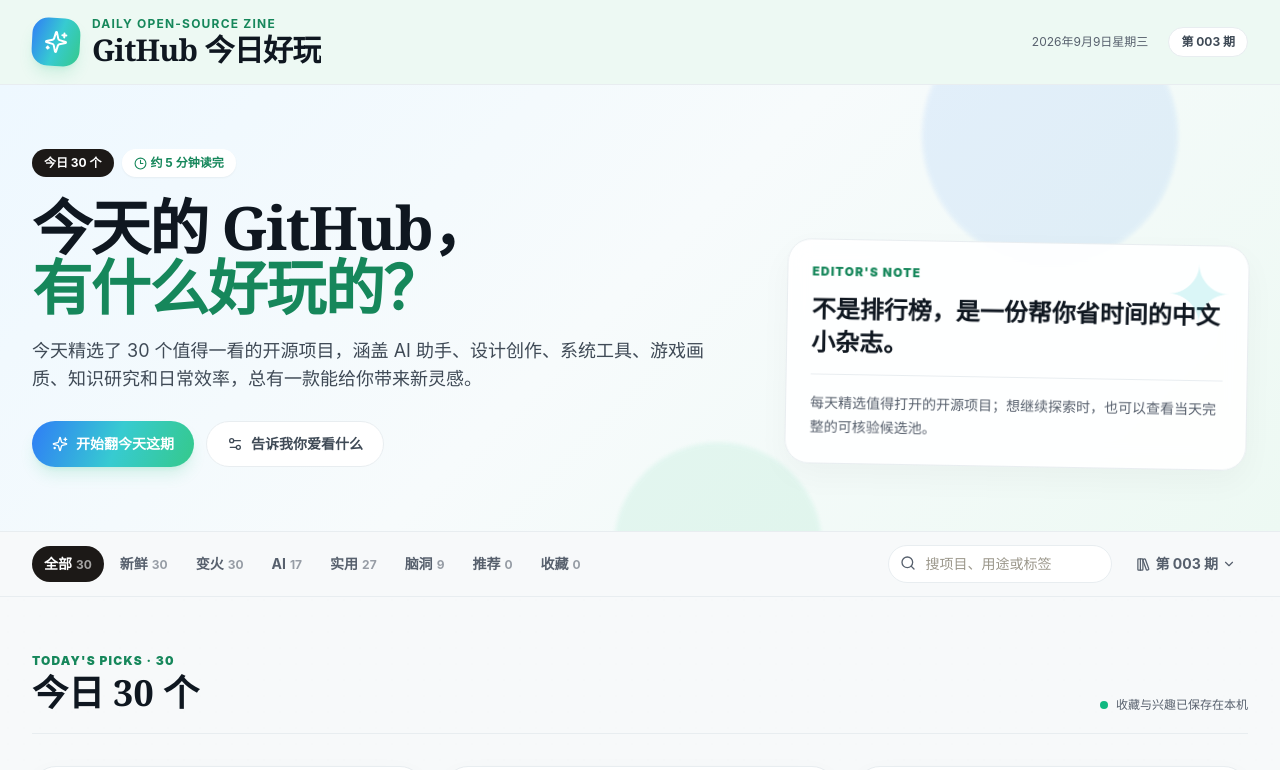
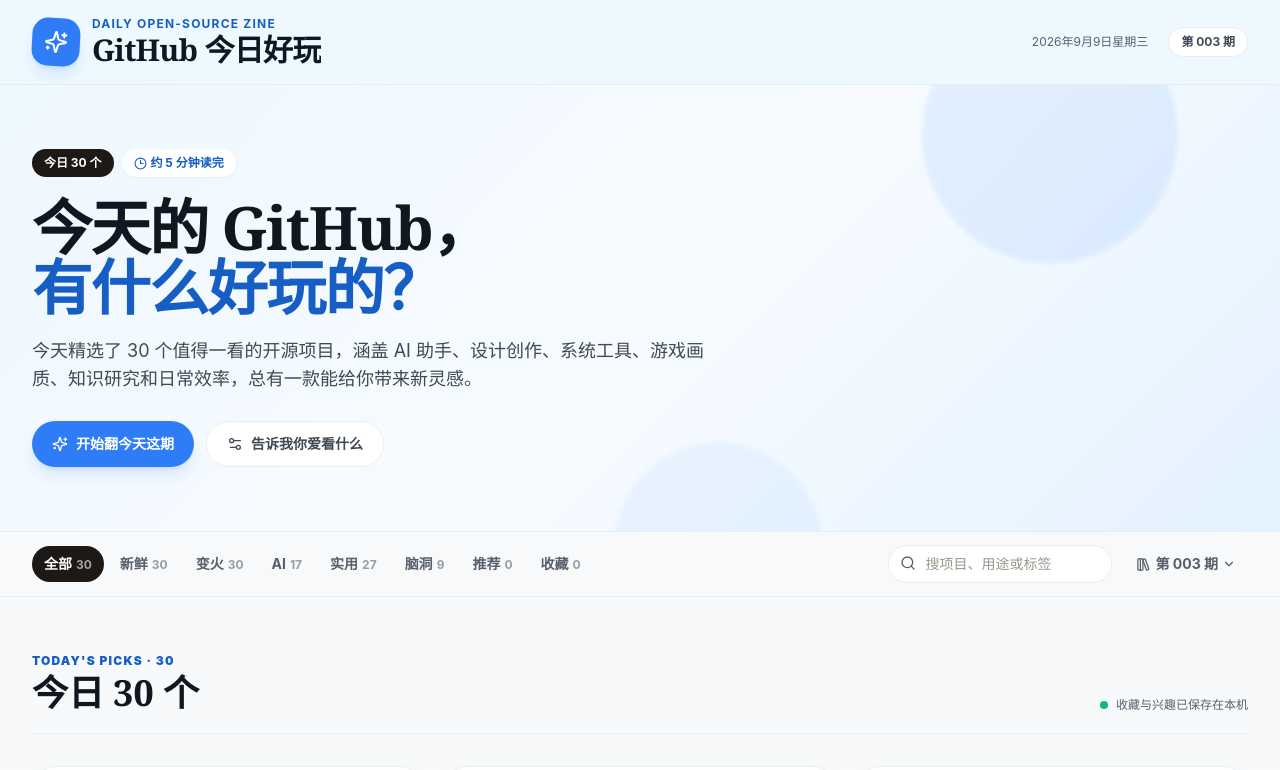
Before and after one commit to seiyachan-desuyo/github-todays-fun, a Next.js app: page / in a window 1280 px wide. Shown: the top 770 px of the page. Built offline with nearby package versions, Linux system fonts and the light colour scheme.

Commit message:
精简首页并强化蓝色主题
Co-Authored-By: Aime <aime@bytedance.com>

```diff
--- a/src/app/globals.css
+++ b/src/app/globals.css
@@ -164,23 +164,23 @@
 .bg-amber-50,
 .bg-orange-50,
 .bg-rose-50,
-.bg-violet-50 { background-color: #edf9f3 !important; }
+.bg-violet-50 { background-color: #eef8ff !important; }
 .bg-amber-100,
 .bg-orange-100,
 .bg-rose-100,
-.bg-violet-100 { background-color: #dff5ec !important; }
-.bg-amber-200 { background-color: #c8eee0 !important; }
+.bg-violet-100 { background-color: #dceeff !important; }
+.bg-amber-200 { background-color: #c4e2ff !important; }
 .bg-stone-100 { background-color: #f2f6f7 !important; }
 .bg-stone-200 { background-color: #e8edf0 !important; }
-.bg-gradient-to-br { background-image: linear-gradient(135deg, #eef8ff 0%, #f7fbfc 48%, #edf9f3 100%) !important; }
+.bg-gradient-to-br { background-image: linear-gradient(135deg, #eef8ff 0%, #f7fbff 52%, #e3f2ff 100%) !important; }
 
 .bg-orange-500,
 .bg-orange-600,
 .bg-violet-600,
 .bg-violet-700,
-.bg-rose-600 { background: linear-gradient(110deg, #2f7df6, #37cbd1 52%, #35c98b) !important; color: #fff !important; }
+.bg-rose-600 { background: var(--accent) !important; color: #fff !important; }
 .hover\:bg-orange-600:hover,
-.hover\:bg-violet-700:hover { background: linear-gradient(110deg, #175ec4, #239da5 52%, #16875b) !important; color: #fff !important; }
+.hover\:bg-violet-700:hover { background: var(--accent-deep) !important; color: #fff !important; }
 .text-orange-400,
 .text-orange-500,
 .text-orange-600,
@@ -192,7 +192,7 @@
 .text-amber-600,
 .text-amber-700,
 .text-amber-800,
-.text-amber-900 { color: #16875b !important; }
+.text-amber-900 { color: var(--accent-deep) !important; }
 .hover\:text-orange-600:hover,
 .hover\:text-violet-700:hover { color: var(--accent-deep) !important; }
 
@@ -221,7 +221,7 @@
 footer { border-top: 1px solid var(--rule); }
 
 .hero-orb-one { background: rgba(47, 125, 246, .14); }
-.hero-orb-two { background: rgba(53, 201, 139, .14); }
+.hero-orb-two { background: rgba(113, 185, 255, .14); }
 .magazine-note {
   border-color: var(--rule);
   background: rgba(255, 255, 255, .9);
@@ -232,7 +232,9 @@
 .project-card::before { background: linear-gradient(90deg, #2f7df6, #37cbd1, #35c98b); }
 .project-card:hover { border-color: rgba(47, 125, 246, .24) !important; box-shadow: 0 14px 34px rgba(15, 23, 32, .07); }
 .shadow-orange-200,
-.shadow-violet-200 { --tw-shadow-color: rgba(53, 201, 139, .18) !important; }
+.shadow-violet-200 { --tw-shadow-color: rgba(47, 125, 246, .16) !important; }
+.bg-emerald-100 { background-color: #e5f2ff !important; }
+.text-emerald-700 { color: #16875b !important; }
 
 @media (max-width: 767px) {
   .category-menu {
--- a/src/components/DailyDiscover.tsx
+++ b/src/components/DailyDiscover.tsx
@@ -150,8 +150,8 @@
       <section className="relative overflow-hidden border-b border-orange-100 bg-gradient-to-br from-amber-50 via-orange-50 to-rose-50">
         <div className="hero-orb hero-orb-one" aria-hidden="true" />
         <div className="hero-orb hero-orb-two" aria-hidden="true" />
-        <div className="relative mx-auto grid max-w-7xl gap-10 px-5 py-12 sm:px-8 sm:py-16 lg:grid-cols-5 lg:items-end">
-          <div className="lg:col-span-3">
+        <div className="relative mx-auto max-w-7xl px-5 py-12 sm:px-8 sm:py-16">
+          <div className="max-w-4xl">
             <div className="mb-5 flex flex-wrap items-center gap-2">
               <span className="rounded-full bg-stone-900 px-3 py-1.5 text-xs font-bold text-white">今日 30 个</span>
               <span className="inline-flex items-center gap-1 rounded-full bg-white px-3 py-1.5 text-xs font-bold text-orange-700 shadow-sm"><Clock3 size={13} /> 约 5 分钟读完</span>
@@ -164,11 +164,6 @@
               <button onClick={() => setInterestOpen(true)} className="inline-flex items-center gap-2 rounded-full border border-stone-200 bg-white px-5 py-3 text-sm font-bold text-stone-700 transition hover:border-violet-300 hover:text-violet-700"><Settings2 size={16} /> {interests.length ? `已选 ${interests.length} 个兴趣` : "告诉我你爱看什么"}</button>
             </div>
           </div>
-          <aside className="magazine-note lg:col-span-2">
-            <p className="text-xs font-black uppercase tracking-widest text-orange-600">Editor&apos;s Note</p>
-            <p className="mt-3 font-serif text-2xl font-bold leading-snug">不是排行榜，是一份帮你省时间的中文小杂志。</p>
-            <p className="mt-4 border-t border-stone-200 pt-4 text-sm leading-6 text-stone-500">每天精选值得打开的开源项目；想继续探索时，也可以查看当天完整的可核验候选池。</p>
-          </aside>
         </div>
       </section>
 
```
